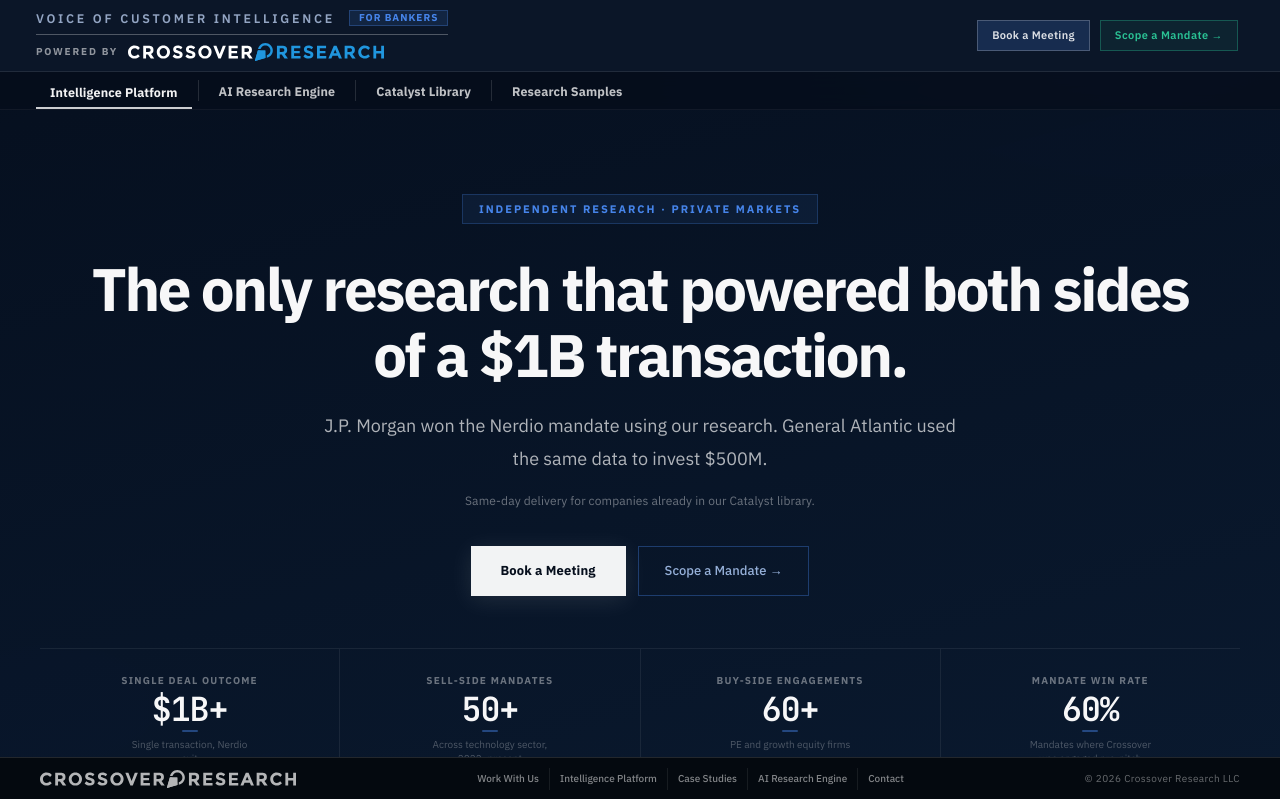
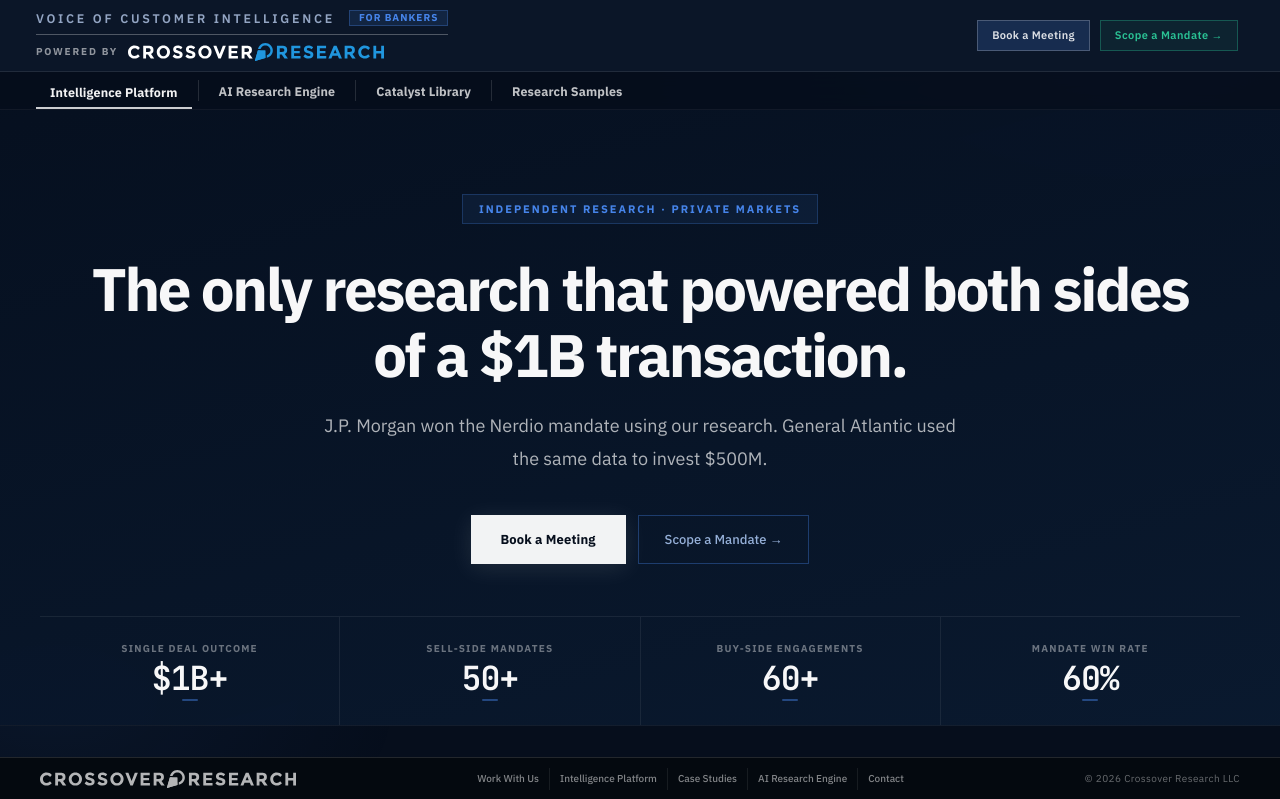
Before and after one commit to Crossover-Research/sell-side-overview-site, a Next.js app: page / in a window 1280 px wide. Shown: the top 799 px of the page. Built offline with nearby package versions, Linux system fonts and the light colour scheme.

Commit message:
copy edit: remove stat qualifiers (Rule 7), remove same-day callout (Rule 10)

```diff
--- a/components/HeroSection.tsx
+++ b/components/HeroSection.tsx
@@ -4,10 +4,10 @@
 import { CONTACT } from '../lib/config/site';
 
 const METRICS = [
-  { val: '$1B+',                               label: 'Single deal outcome',    qualifier: 'Single transaction, Nerdio exit'                        },
-  { val: IB_TRACK_RECORD.mandatesSupported,    label: 'Sell-side mandates',     qualifier: 'Across technology sector, 2022–present'                 },
-  { val: '60+',                                label: 'Buy-side engagements',   qualifier: 'PE and growth equity firms'                             },
-  { val: IB_TRACK_RECORD.winRateWithCrossover, label: 'Mandate win rate',       qualifier: 'Mandates where Crossover was engaged pre-pitch'         },
+  { val: '$1B+',                               label: 'Single deal outcome'   },
+  { val: IB_TRACK_RECORD.mandatesSupported,    label: 'Sell-side mandates'    },
+  { val: '60+',                                label: 'Buy-side engagements'  },
+  { val: IB_TRACK_RECORD.winRateWithCrossover, label: 'Mandate win rate'      },
 ];
 
 interface HeroSectionProps { tab?: Tab; }
@@ -42,20 +42,12 @@
         {/* Sub-copy */}
         <p style={{
           fontSize:'clamp(15px,1.7vw,18px)', color:'rgba(255,255,255,.68)',
-          lineHeight:1.8, maxWidth:640, margin:'0 auto 16px',
+          lineHeight:1.8, maxWidth:640, margin:'0 auto 40px',
         }}>
           J.P. Morgan won the Nerdio mandate using our research.
           General Atlantic used the same data to invest $500M.
         </p>
 
-        {/* Same-day callout */}
-        <p style={{
-          fontSize:12, color:'rgba(255,255,255,.40)',
-          lineHeight:1.6, maxWidth:480, margin:'0 auto 36px',
-          letterSpacing:'.01em',
-        }}>
-          Same-day delivery for companies already in our Catalyst library.
-        </p>
 
         {/* CTAs — Book a Meeting primary, Scope secondary */}
         <div style={{ display:'flex', gap:12, justifyContent:'center', marginBottom:52, flexWrap:'wrap' }}>
@@ -125,7 +117,6 @@
                 letterSpacing:'-.03em', lineHeight:1,
               }}>{m.val}</div>
               <div style={{ width:16, height:2, background:'rgba(77,144,254,.4)', borderRadius:1 }} />
-              <div style={{ fontSize:10, color:'rgba(255,255,255,.28)', lineHeight:1.4, textAlign:'center', maxWidth:130, marginTop:2 }}>{m.qualifier}</div>
             </div>
           ))}
         </div>
```
